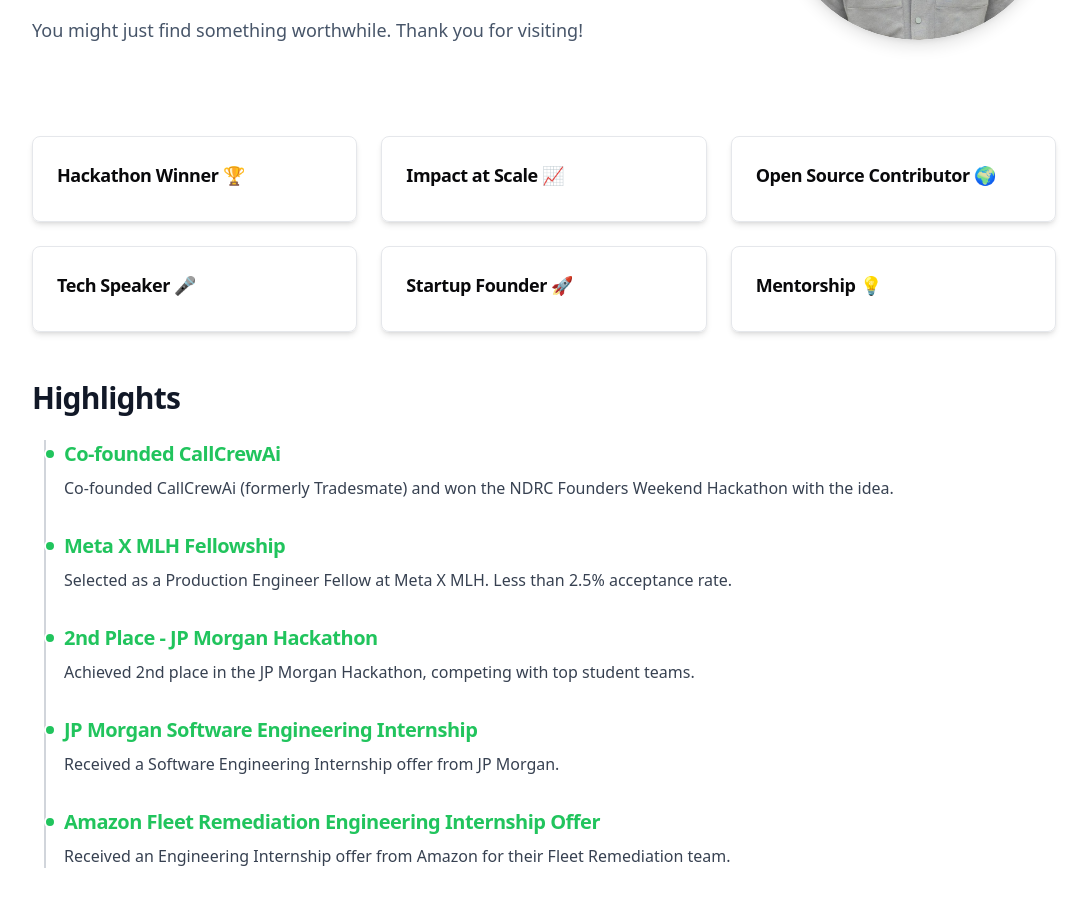
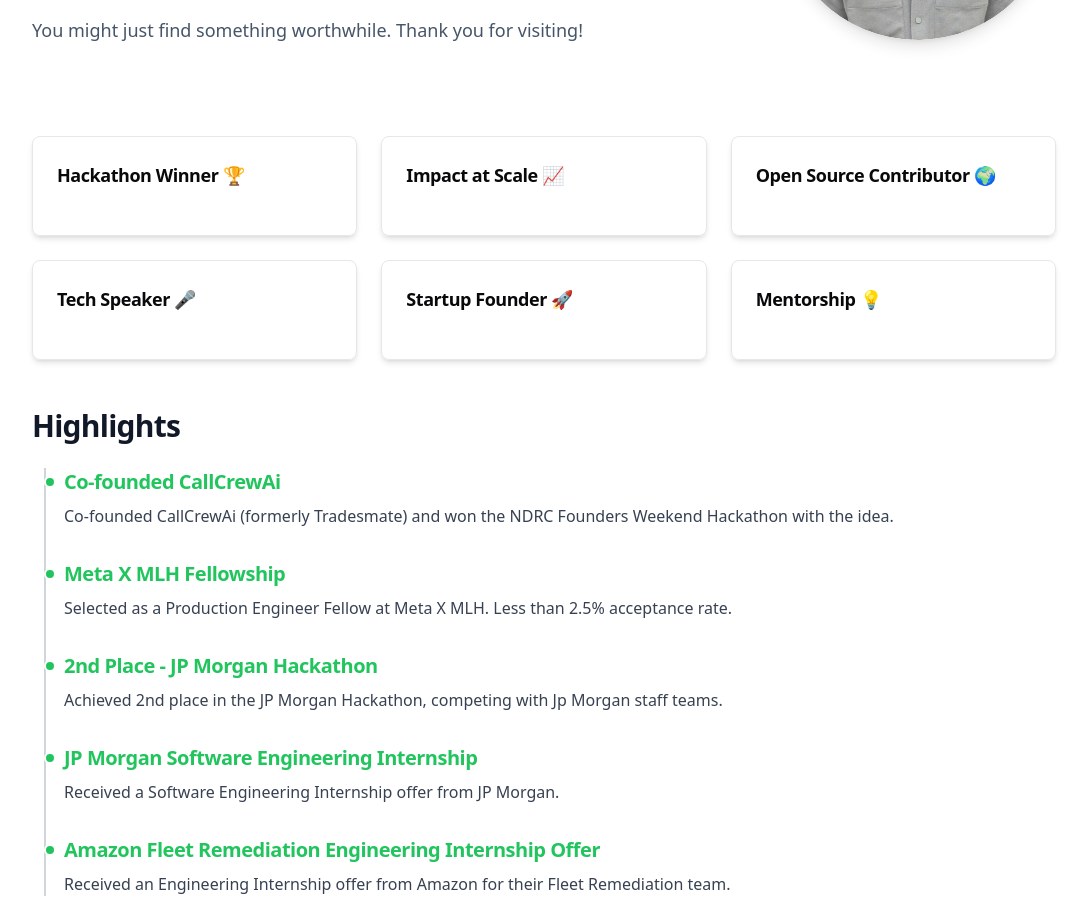
Before and after one commit to dlegend4000/emmanuel-portolio, a Next.js app: page / in a window 1280 px wide. Shown: the part 420-1329 px from the top of the page, without its empty margins (96-1183 px from the left). Built offline with nearby package versions, Linux system fonts and the light colour scheme.

Commit message:
fixing achievements section

```diff
--- a/src/components/AchievementsGrid.tsx
+++ b/src/components/AchievementsGrid.tsx
@@ -17,7 +17,7 @@
   },
   {
     title: "Tech Speaker 🎤",
-    details: "I have pitched at numerous hackathons including at companies like Google, Jp Morgan and Huawei.",
+    details: "Pitched at numerous hackathons (Google, Jp Morgan and Huawei etc).",
   },
   {
     title: "Startup Founder 🚀",
@@ -35,10 +35,10 @@
       {achievements.map((ach, idx) => (
         <div
           key={idx}
-          className="relative bg-white/60 dark:bg-gray-800/60 rounded-lg shadow-md p-6 cursor-pointer transition-transform transform hover:scale-105 border border-gray-200 dark:border-gray-700 group"
+          className="relative bg-white/60 dark:bg-gray-800/60 rounded-lg shadow-md p-4 sm:p-6 cursor-pointer transition-transform transform hover:scale-105 border border-gray-200 dark:border-gray-700 group overflow-hidden min-h-[100px]"
         >
-          <h3 className="text-lg font-semibold mb-2">{ach.title}</h3>
-          <p className="absolute left-0 top-0 w-full h-full flex items-center justify-center bg-white/95 dark:bg-gray-900/95 text-gray-700 dark:text-gray-200 rounded-lg p-4 opacity-0 group-hover:opacity-100 transition-opacity duration-300 z-10 text-center">
+          <h3 className="text-lg font-semibold mb-2 break-words">{ach.title}</h3>
+          <p className="absolute left-0 top-0 w-full h-full flex items-center justify-center bg-white/95 dark:bg-gray-900/95 text-gray-700 dark:text-gray-200 rounded-lg p-4 opacity-0 group-hover:opacity-100 transition-opacity duration-300 z-10 text-center break-words overflow-y-auto max-h-full max-w-full">
             {ach.details}
           </p>
         </div>
--- a/src/components/Highlights.tsx
+++ b/src/components/Highlights.tsx
@@ -12,7 +12,7 @@
   },
   {
     title: "2nd Place - JP Morgan Hackathon",
-    description: "Achieved 2nd place in the JP Morgan Hackathon, competing with top student teams.",
+    description: "Achieved 2nd place in the JP Morgan Hackathon, competing with Jp Morgan staff teams.",
   },
   {
     title: "JP Morgan Software Engineering Internship",
```
